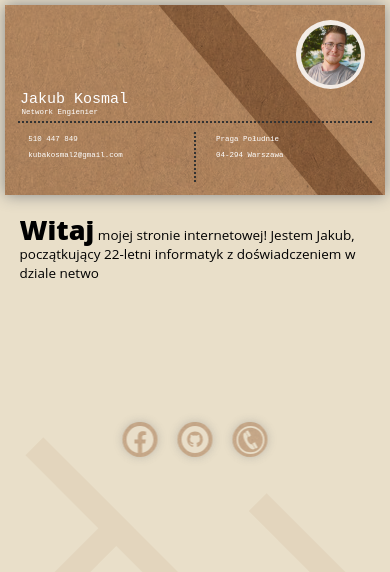
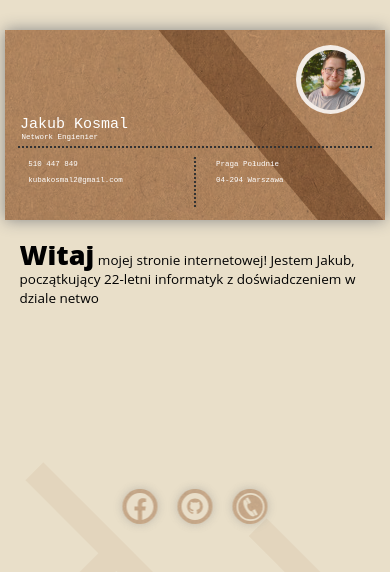
Before and after one commit to kubakosmal9/kubakosmal9, a Vue app: page / in a window 390 px wide. Shown: the top 572 px of the page. Built offline with nearby package versions, Linux system fonts and the light colour scheme.

Commit message:
margin top mopbile fix

```diff
--- a/src/components/socialIcons.vue
+++ b/src/components/socialIcons.vue
@@ -94,13 +94,13 @@ export default{
 
     }
 }
-@media screen and (max-width: 400px) {
+@media screen and (max-width: 480px) {
     .cont{
         display: flex;
         flex-direction: row;
         transition: opacity 1s ease-in;
         position: absolute;
-        top: 50%;
+        top: 55%;
         left: 50%;
         display: flex;
         transform: translateX(-50%);
--- a/src/views/homeView.vue
+++ b/src/views/homeView.vue
@@ -87,7 +87,7 @@ export default{
 </script>
 
 <style scoped>
-@media screen and (max-width: 400px) {
+@media screen and (max-width: 480px) {
   .tag{
     left: 0 !important;
     width: 400px !important
@@ -105,6 +105,11 @@ export default{
   width: 100%;
   height: 100vh;
 }
+@media screen and (max-width: 480px) {
+  .wrapper{
+    margin-top: 50px;
+  }
+}
 
   .home-cont{
     height: 100%;
```
Also changed, not shown: 6 other files (tests, documents, lock files or other folders).
